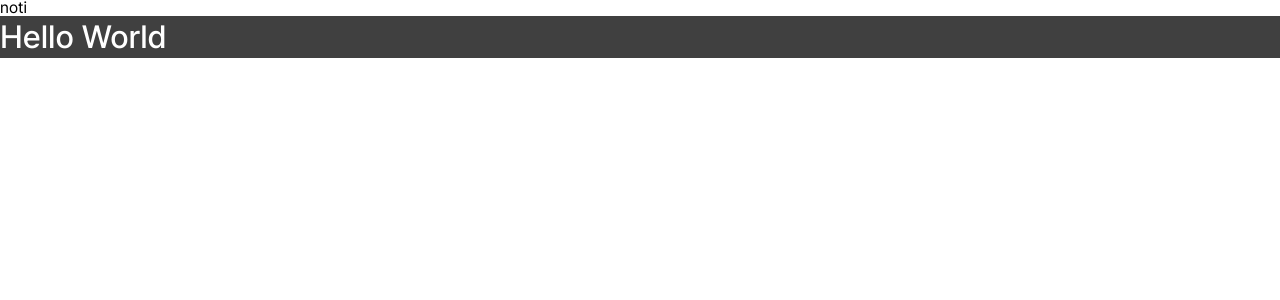
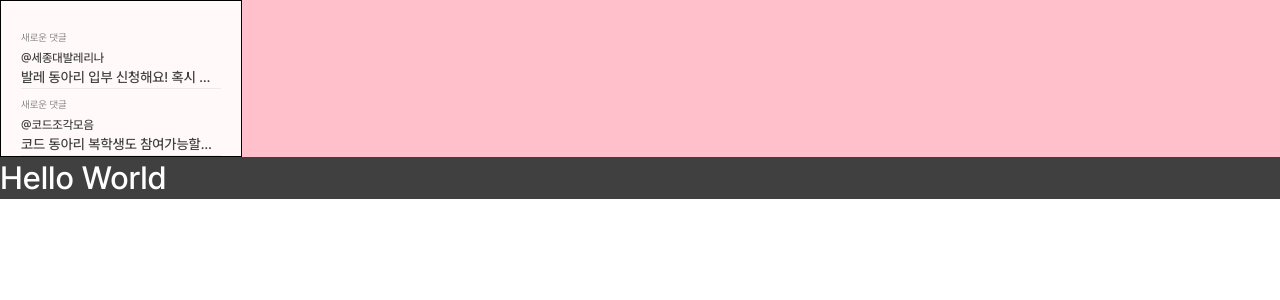
Before and after one commit to dong-ariari/frontend, a React (Vite) app: page / in a window 1280 px wide. Shown: the top 300 px of the page. Built offline with nearby package versions, Linux system fonts and the light colour scheme.

Commit message:
feat: add alert item

```diff
--- a/src/App.jsx
+++ b/src/App.jsx
@@ -8,6 +8,7 @@ import Offcampus from "./pages/offcampus";
 import ChipsComponent from "./components/chips/chipsComponent";
 import { CHIPS_DATA } from "./data/components/chips";
 import { Alert } from "./components/alert/alert";
+import { DUMMY_ALERT } from "./data/dummy/alert";
 
 // default theme 사용법
 const Test = styled.div`
@@ -22,7 +23,9 @@ function App() {
     <Router>
       <GlobalStyle />
       <ThemeProvider theme={DefaultTheme}>
-        <Alert />
+        <div style={{backgroundColor: 'pink'}}>
+        <Alert data={DUMMY_ALERT} />
+        </div>
         <Routes>
           <Route path="/" element={<Test>Hello World</Test>} />
           <Route path="/all" element={<All />} />
--- a/src/components/alert/alert.jsx
+++ b/src/components/alert/alert.jsx
@@ -1,3 +1,15 @@
-export function Alert(){
-    return <>noti</>
+import * as S from "./alert.styles";
+
+export function Alert({ data }) {
+  return (
+    <S.Layer>
+      {data.map((item) => (
+        <S.Item key={item.id}>
+          <div>{item.alertType}</div>
+          <div>@{item.from}</div>
+          <div>{item.text}</div>
+        </S.Item>
+      ))}
+    </S.Layer>
+  );
 }
--- /dev/null
+++ b/src/components/alert/alert.styles.js
@@ -0,0 +1,37 @@
+import styled from "styled-components";
+
+export const Layer = styled.div`
+  width: 15rem;
+  border: solid 1px black;
+  padding-top: 1.813rem;
+  display: flex;
+  gap: 0.5rem;
+  flex-direction: column;
+  justify-content: center;
+  align-items: center;
+  background-color: rgba(255, 255, 255, 0.9);
+`;
+
+export const Item = styled.div`
+  display: block;
+  width: 12.5rem;
+  color: ${(props) => props.theme.color.grey._700};
+  ${(props) => props.theme.typo.fontWeight._500};
+  div:nth-child(1) {
+    color: ${(props) => props.theme.color.grey._500};
+    ${(props) => props.theme.typo.fontSize._9};
+    ${(props) => props.theme.typo.fontWeight._400};
+  }
+  div:nth-child(2) {
+    margin-top: 0.25rem;
+    ${(props) => props.theme.typo.fontSize._8};
+    ${(props) => props.theme.typo.fontWeight._500};
+  }
+  div:nth-child(3) {
+    ${(props) => props.theme.typo.fontSize._7};
+    white-space: nowrap;
+    overflow: hidden;
+    text-overflow: ellipsis;
+    border-bottom: solid 1px ${(props) => props.theme.color.grey._200};
+  }
+`;
--- /dev/null
+++ b/src/data/dummy/alert.js
@@ -0,0 +1,14 @@
+export const DUMMY_ALERT = [
+  {
+    id: 0,
+    alertType: "새로운 댓글",
+    from: "세종대발레리나",
+    text: "발레 동아리 입부 신청해요! 혹시 어쩌구저쩌구",
+  },
+  {
+    id: 1,
+    alertType: "새로운 댓글",
+    from: "코드조각모음",
+    text: "코드 동아리 복학생도 참여가능할까요???",
+  },
+];
```
